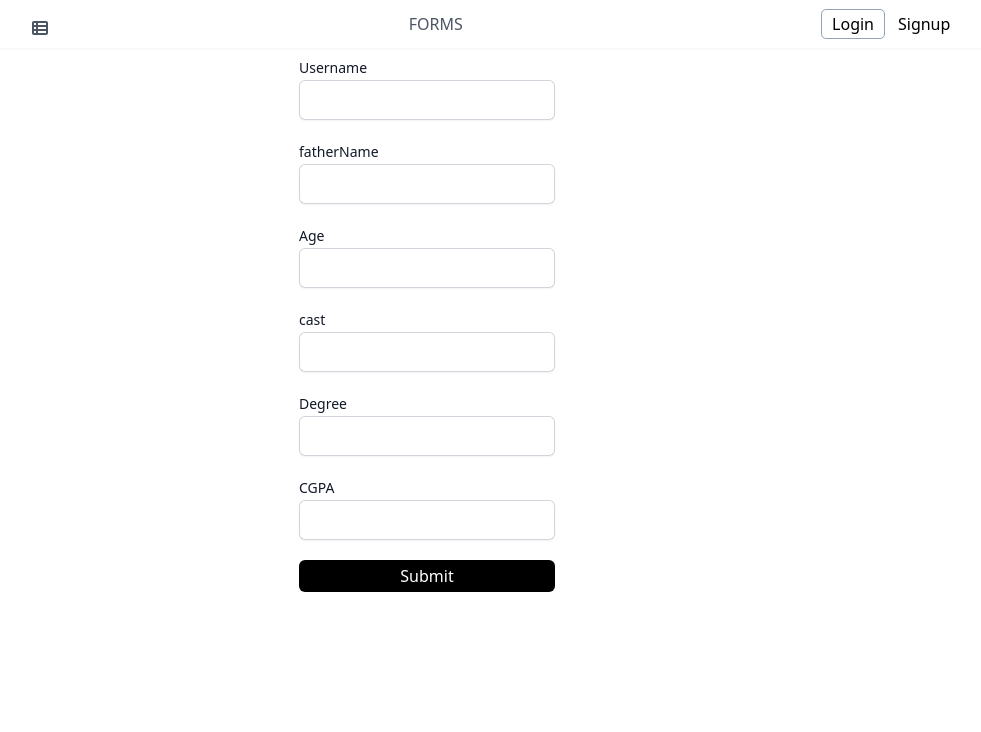
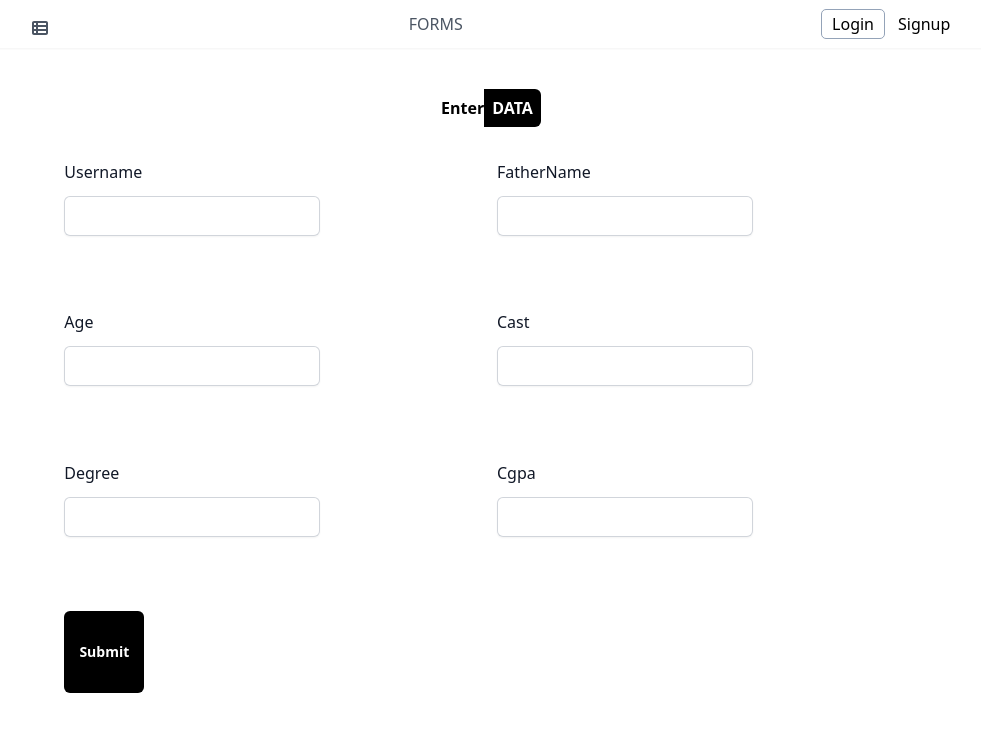
Before and after one commit to timeisnotgood/Forms, a React (Create React App) app in the folder Forms-web/: page /form in a window 1280 px wide. Shown: the top 732 px of the page, without its empty margins (149-1130 px from the left). Built offline with nearby package versions, Linux system fonts and the light colour scheme.

Commit message:
Forms Design improved

```diff
--- a/Forms-web/src/Pages/Form.jsx
+++ b/Forms-web/src/Pages/Form.jsx
@@ -30,10 +30,13 @@ const Form = () => {
   }
 
   return (
-    <div className='w-full h-screen flex justify-center'>
-        <form onSubmit={handler} className='flex flex-col w-96 h-full  outline-1 gap-5'>
+    <div className='w-full h-screen flex flex-col items-center'>
+        <h1 className='mt-10 text-center font-black'>Enter
+          <span className='bg-black text-white p-2 rounded-r-md'>DATA</span>
+        </h1>
+        <form onSubmit={handler} className='grid grid-cols-2 gap-3 w-2/3 h-2/3 mt-10'>
         <div>
-        <label htmlFor="username" className="block text-sm font-medium leading-6 text-gray-900">
+        <label htmlFor="username" className="block font-medium text-gray-900">
                 Username
         </label>
         <input
@@ -41,44 +44,44 @@ const Form = () => {
         name='name'
         onChange={updateValues}
         autoComplete="username"
-        className="flex rounded-md shadow-sm w-full ring-1 ring-inset ring-gray-300 focus-within:ring-2 focus-within:ring-inset py-2 max-w-64 px-1"
+        className="flex rounded-md shadow-sm mt-3 w-full ring-1 ring-inset ring-gray-300 focus-within:ring-2 focus-within:ring-inset py-2 max-w-64 px-1"
         />
         </div>
         <div>
-        <label className="block text-sm font-medium leading-6 text-gray-900">fatherName</label>
+        <label className="block font-medium text-gray-900">FatherName</label>
         <input type='text' name='fatherName' onChange={updateValues}
-          className="flex rounded-md shadow-sm w-full ring-1 ring-inset ring-gray-300 focus-within:ring-2 focus-within:ring-inset py-2 max-w-64 px-1"
+          className="flex rounded-md shadow-sm mt-3 w-full ring-1 ring-inset ring-gray-300 focus-within:ring-2 focus-within:ring-inset py-2 max-w-64 px-1"
         />
         </div>
         <div>
-          <label className="block text-sm font-medium leading-6 text-gray-900">Age</label>
+          <label className="block font-medium text-gray-900">Age</label>
           <input type='text' name='age' onChange={updateValues}
-            className="flex rounded-md shadow-sm w-full ring-1 ring-inset ring-gray-300 focus-within:ring-2 focus-within:ring-inset py-2 max-w-64 px-1"
+            className="flex rounded-md shadow-sm mt-3 w-full ring-1 ring-inset ring-gray-300 focus-within:ring-2 focus-within:ring-inset py-2 max-w-64 px-1"
           />
         </div>
         <div>
-          <label className="block text-sm font-medium leading-6 text-gray-900">cast</label>
+          <label className="block font-medium text-gray-900">Cast</label>
           <input type='text' name='cast' onChange={updateValues}
-            className="flex rounded-md shadow-sm ring-1 w-full ring-inset ring-gray-300 focus-within:ring-2 focus-within:ring-inset py-2 max-w-64 px-1"
+            className="flex rounded-md shadow-sm mt-3 ring-1 w-full ring-inset ring-gray-300 focus-within:ring-2 focus-within:ring-inset py-2 max-w-64 px-1"
           />
         </div>
         <div>
-          <label className="block text-sm font-medium leading-6 text-gray-900">
+          <label className="block font-medium text-gray-900">
             Degree
           </label>
           <input type='text' name='degree' onChange={updateValues}
-            className="flex rounded-md shadow-sm ring-1 ring-inset ring-gray-300 w-full focus-within:ring-2 focus-within:ring-inset py-2 max-w-64 px-1"
+            className="flex rounded-md shadow-sm mt-3 ring-1 ring-inset ring-gray-300 w-full focus-within:ring-2 focus-within:ring-inset py-2 max-w-64 px-1"
           />
         </div>
         <div>
-          <label className="block text-sm font-medium leading-6 text-gray-900">
-            CGPA
+          <label className="block font-medium text-gray-900">
+            Cgpa
           </label>
           <input type='text' name='cgpa' onChange={updateValues}
-            className="flex rounded-md shadow-sm ring-1 ring-inset ring-gray-300 focus-within:ring-2 focus-within:ring-inset py-2 w-full max-w-64 px-1"
+            className="flex rounded-md shadow-sm mt-3 ring-1 ring-inset ring-gray-300 focus-within:ring-2 focus-within:ring-inset py-2 w-full max-w-64 px-1"
           />
         </div>
-        <button className='bg-black text-white rounded-md py-1 w-64'>Submit</button>
+        <button className='rounded-md w-20 box-border bg-black text-white text-sm font-bold'>Submit</button>
       </form>
       {/* <ul>
         {dataholder.map((val, index)=>(
```
